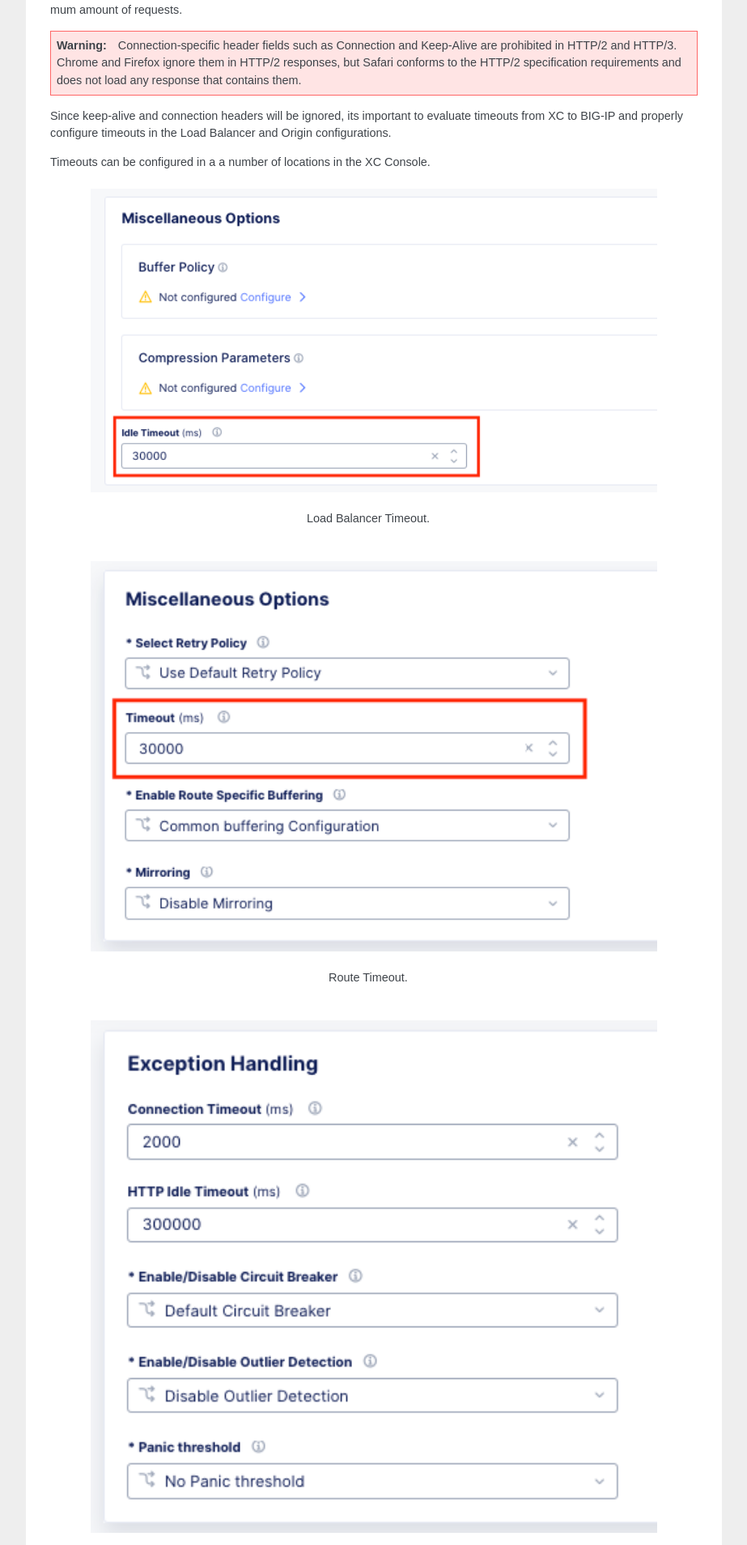
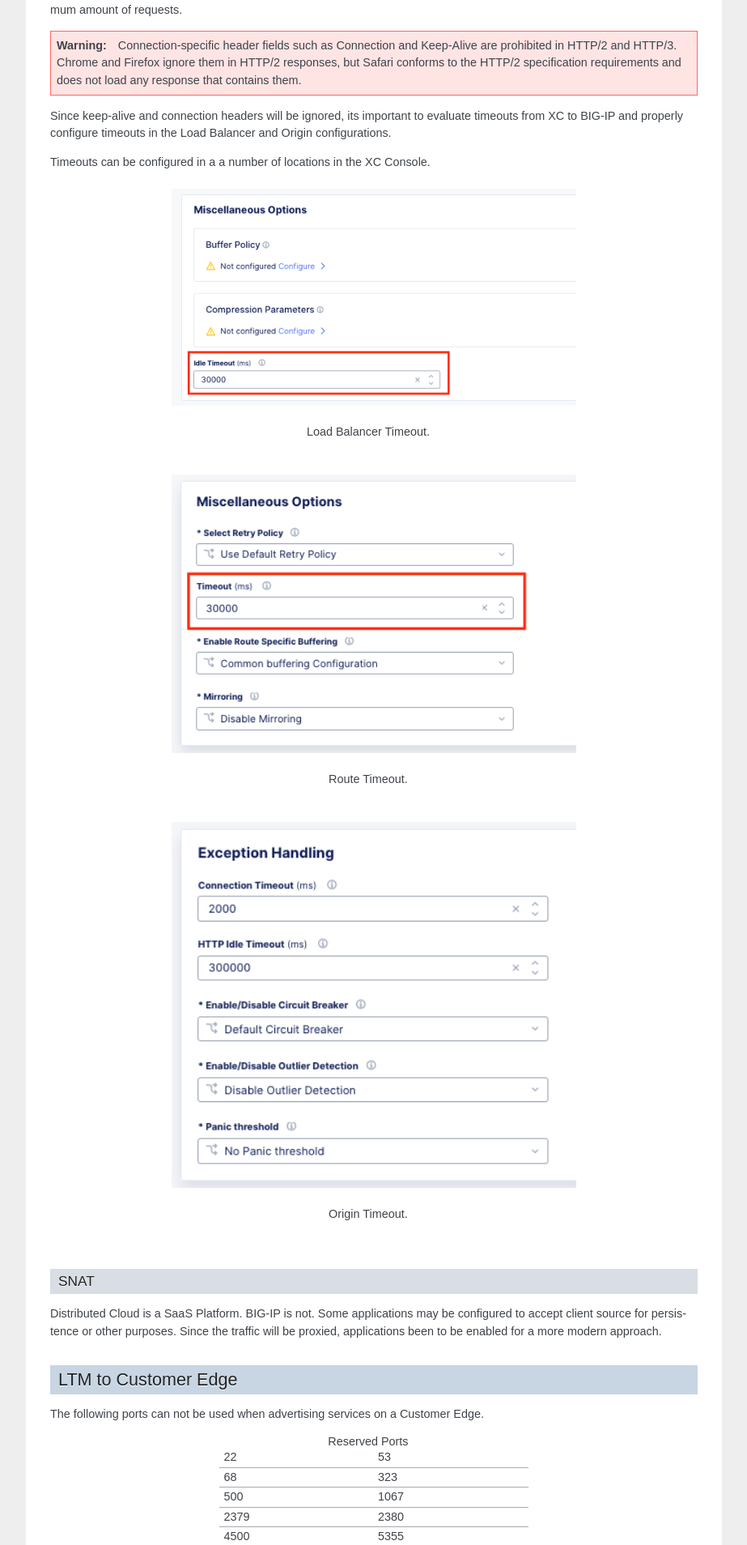
Before and after one commit to Mikej81/bigip_to_xc_faq, a Sphinx documentation site: the page built from docs/source/index.rst, in a window 1280 px wide. Shown: the part 4017-5925 px from the top of the page at 81% size, without its empty margins (198-1121 px from the left). Built offline with Sphinx 7.4.7, drawn with Linux system fonts in a browser that asks for light colours; the version number could not be read and is left out.

Commit message:
smaller images

```diff
--- a/docs/source/index.rst
+++ b/docs/source/index.rst
@@ -160,19 +160,19 @@ Since keep-alive and connection headers will be ignored, its important to evalua
 Timeouts can be configured in a a number of locations in the XC Console.
 
 .. figure:: ../images/lb_timeout.png
-   :width: 700px
+   :width: 500px
    :align: center
 
    Load Balancer Timeout.
 
 .. figure:: ../images/route_timeout.png
-   :width: 700px
+   :width: 500px
    :align: center
 
    Route Timeout.
 
 .. figure:: ../images/origin_timeout.png
-   :width: 700px
+   :width: 500px
    :align: center
 
    Origin Timeout.
```
Also changed, not shown: 6 other files.
